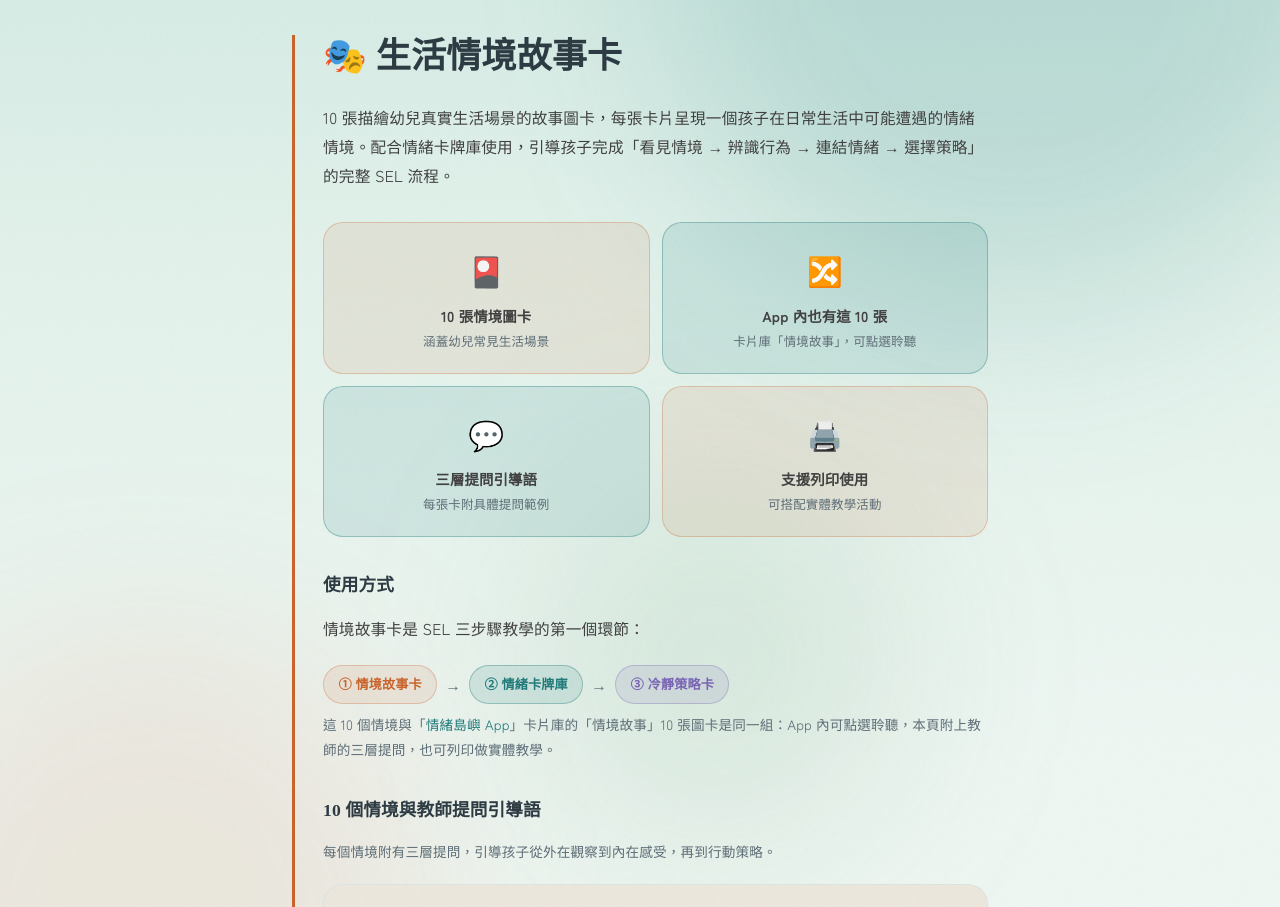
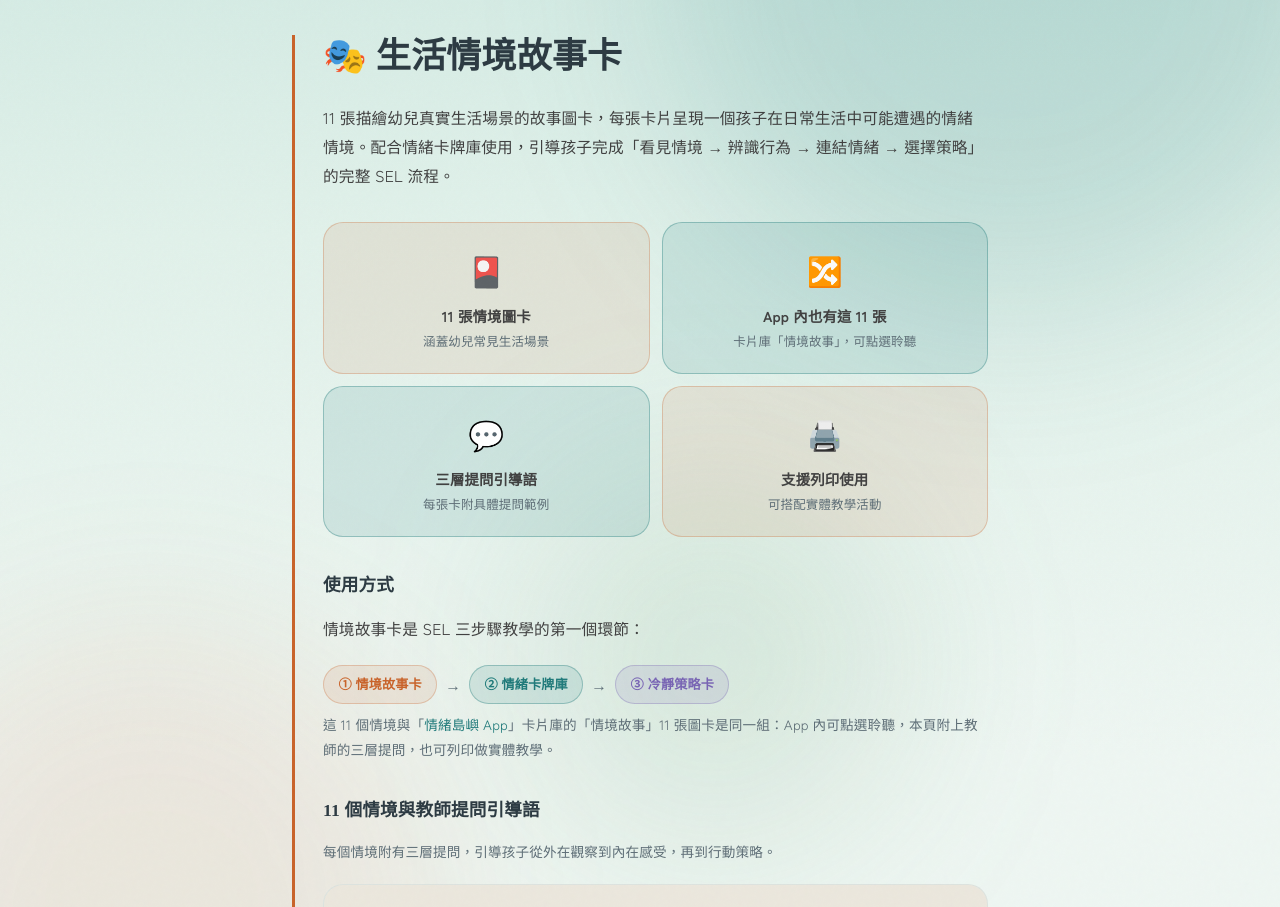
Before and after one commit to gahanglee/gahanglee.github.io, a Jekyll site: the page built from pages/portfolio/situation-cards.html, in a window 1280 px wide and 1400 px high. Shown: the part 144-1051 px from the top of the window. Built offline with Jekyll 4.4.1, drawn with Linux system fonts in a browser that asks for light colours; some of the changed text lies outside the part shown.

Commit message:
網站：卡片庫改為 68 張（情境故事 11 張，新增「老師提醒我」情境與提問）
Co-Authored-By: Claude Sonnet 5.5 <noreply@anthropic.com>
Claude-Session: https://claude.ai/code/session_011KRguWiJnMTji4t798MNHF

```diff
--- a/pages/about/teacher.html
+++ b/pages/about/teacher.html
@@ -14,7 +14,7 @@ permalink: /about/teacher/
       <p>我特別專注於 3–6 歲幼兒的社會情緒發展。情緒不只是感受，更是孩子認識自己、與他人連結的重要語言。透過教材設計、情境模擬和互動遊戲，我幫助孩子建立情緒辨識和自我調節的能力。</p>
 
       <h3>情緒島嶼 App</h3>
-      <p>為了讓更多孩子能夠用有趣的方式學習 SEL，我透過 AI 輔助開發（Vibe Coding），從零基礎完成了「我的情緒，我會照顧」這個 React Native App。App 包含 67 張情緒卡片、40 個生活情境，以及宥宥、星星、樂樂三位角色，引導孩子走過「辨識行為 → 認識情緒 → 平靜策略」三個步驟。</p>
+      <p>為了讓更多孩子能夠用有趣的方式學習 SEL，我透過 AI 輔助開發（Vibe Coding），從零基礎完成了「我的情緒，我會照顧」這個 React Native App。App 包含 68 張情緒卡片、40 個生活情境，以及宥宥、星星、樂樂三位角色，引導孩子走過「辨識行為 → 認識情緒 → 平靜策略」三個步驟。</p>
 
       <h3>我的教學信念</h3>
       <p>支持孩子最重要的環境是家庭。因此，家長的賦能和教師的合作，是我工作中不可或缺的一部分。我相信，當孩子、家庭和學校能夠共同建立一個理解情緒的語言，孩子就有了最好的成長基礎。</p>
--- a/pages/app.html
+++ b/pages/app.html
@@ -132,7 +132,7 @@ permalink: /app/
     <h2 class="section-title">開發細節</h2>
     <div class="contact-grid">
       <div class="c-item"><div class="c-icon">📱</div><div><h4>開發框架</h4><p>React Native (Expo)</p></div></div>
-      <div class="c-item"><div class="c-icon">🗂️</div><div><h4>情緒卡片</h4><p>67 張，分 5 組：身體反應 13、情緒臉孔 11、冷靜策略 25、日常生活 8、情境故事 10；圖像為 Canva AI 生成</p></div></div>
+      <div class="c-item"><div class="c-icon">🗂️</div><div><h4>情緒卡片</h4><p>68 張，分 5 組：身體反應 13、情緒臉孔 11、冷靜策略 25、日常生活 8、情境故事 11；圖像為 Canva AI 生成</p></div></div>
       <div class="c-item"><div class="c-icon">🎬</div><div><h4>情緒挑戰</h4><p>6 層、7 種情緒、40 個生活情境</p></div></div>
       <div class="c-item"><div class="c-icon">🌈</div><div><h4>調節情緒</h4><p>看圖選原因、選心情（四張臉）、四個幼兒版短句引導，再從策略卡選一個方法；不舒服的情緒可再一起安撫情緒精靈</p></div></div>
       <div class="c-item"><div class="c-icon">🗣️</div><div><h4>語音練習</h4><p>六階句型：從「誰→做日常的事」逐步到「誰→覺得→因為」，全部用圖卡；念到哪一格，句子條就輕輕亮起</p></div></div>
--- a/pages/portfolio.html
+++ b/pages/portfolio.html
@@ -11,12 +11,12 @@ permalink: /portfolio/
     <div class="portfolio-grid" style="grid-template-columns:repeat(auto-fill,minmax(260px,1fr))">
       <div class="p-card" style="cursor:default">
         <div class="p-thumb" style="background:linear-gradient(135deg,rgba(107,155,138,0.12),rgba(31,122,122,0.10))">🏝️</div>
-        <div class="p-body"><h4>我的情緒，我會照顧</h4><p>React Native SEL App，67 張情緒卡片（5 組）、40 個生活情境、三步驟引導。</p></div>
+        <div class="p-body"><h4>我的情緒，我會照顧</h4><p>React Native SEL App，68 張情緒卡片（5 組）、40 個生活情境、三步驟引導。</p></div>
         <div class="p-foot"><span class="p-tag p-tag-orange">App</span><span style="font-size:0.68rem;color:var(--text-muted)">React Native</span></div>
       </div>
       <div class="p-card" style="cursor:default">
         <div class="p-thumb" style="background:rgba(107,155,138,0.09)">😊</div>
-        <div class="p-body"><h4>情緒卡片組</h4><p>可列印情緒辨識教具，與 App 卡片庫同一組 67 張（身體反應、情緒臉孔、冷靜策略、日常活動、情境故事），適合 3–6 歲幼兒。</p></div>
+        <div class="p-body"><h4>情緒卡片組</h4><p>可列印情緒辨識教具，與 App 卡片庫同一組 68 張（身體反應、情緒臉孔、冷靜策略、日常活動、情境故事），適合 3–6 歲幼兒。</p></div>
         <div class="p-foot"><span class="p-tag p-tag-teal">教具</span><span style="font-size:0.68rem;color:var(--text-muted)">可列印</span></div>
       </div>
       <div class="p-card" style="cursor:default">
@@ -33,7 +33,7 @@ permalink: /portfolio/
         <div class="p-thumb" style="background:rgba(107,155,138,0.09)">🎭</div>
         <div class="p-body">
           <h4>生活情境故事卡</h4>
-          <p>10 個情境故事卡，附教師提問引導語，配合情緒辨識使用。</p>
+          <p>11 個情境故事卡，附教師提問引導語，配合情緒辨識使用。</p>
         </div>
         <div class="p-foot"><span class="p-tag p-tag-orange">情境卡</span><span style="font-size:0.68rem;color:var(--teal)">查看詳情 →</span></div>
       </a>
--- a/pages/portfolio/situation-cards.html
+++ b/pages/portfolio/situation-cards.html
@@ -8,17 +8,17 @@ permalink: /portfolio/situation-cards/
   <article class="detail-article" style="border-left:3px solid var(--orange);padding-left:1.75rem;max-width:720px">
     <h1 class="detail-title">🎭 生活情境故事卡</h1>
     <div class="detail-content">
-      <p>10 張描繪幼兒真實生活場景的故事圖卡，每張卡片呈現一個孩子在日常生活中可能遭遇的情緒情境。配合情緒卡牌庫使用，引導孩子完成「看見情境 → 辨識行為 → 連結情緒 → 選擇策略」的完整 SEL 流程。</p>
+      <p>11 張描繪幼兒真實生活場景的故事圖卡，每張卡片呈現一個孩子在日常生活中可能遭遇的情緒情境。配合情緒卡牌庫使用，引導孩子完成「看見情境 → 辨識行為 → 連結情緒 → 選擇策略」的完整 SEL 流程。</p>
 
       <div style="display:grid;grid-template-columns:1fr 1fr;gap:0.75rem;margin:2rem 0">
         <div style="background:var(--orange-soft);border:1.5px solid var(--orange-dim);border-radius:var(--radius);padding:1.25rem;text-align:center">
           <div style="font-size:1.8rem;margin-bottom:0.4rem">🎴</div>
-          <div style="font-weight:700;font-size:0.9rem">10 張情境圖卡</div>
+          <div style="font-weight:700;font-size:0.9rem">11 張情境圖卡</div>
           <div style="font-size:0.78rem;color:var(--text-muted)">涵蓋幼兒常見生活場景</div>
         </div>
         <div style="background:var(--teal-soft);border:1.5px solid var(--teal-dim);border-radius:var(--radius);padding:1.25rem;text-align:center">
           <div style="font-size:1.8rem;margin-bottom:0.4rem">🔀</div>
-          <div style="font-weight:700;font-size:0.9rem">App 內也有這 10 張</div>
+          <div style="font-weight:700;font-size:0.9rem">App 內也有這 11 張</div>
           <div style="font-size:0.78rem;color:var(--text-muted)">卡片庫「情境故事」，可點選聆聽</div>
         </div>
         <div style="background:var(--teal-soft);border:1.5px solid var(--teal-dim);border-radius:var(--radius);padding:1.25rem;text-align:center">
@@ -42,9 +42,9 @@ permalink: /portfolio/situation-cards/
         <span style="color:var(--text-muted)">→</span>
         <span style="background:rgba(120,100,180,0.12);color:#7864b4;padding:0.4rem 0.9rem;border-radius:99px;font-size:0.82rem;font-weight:700;border:1.5px solid rgba(120,100,180,0.3)">③ 冷靜策略卡</span>
       </div>
-      <p style="font-size:0.85rem;color:var(--text-muted);margin-bottom:2rem">這 10 個情境與「<a href="/app/">情緒島嶼 App</a>」卡片庫的「情境故事」10 張圖卡是同一組：App 內可點選聆聽，本頁附上教師的三層提問，也可列印做實體教學。</p>
+      <p style="font-size:0.85rem;color:var(--text-muted);margin-bottom:2rem">這 11 個情境與「<a href="/app/">情緒島嶼 App</a>」卡片庫的「情境故事」11 張圖卡是同一組：App 內可點選聆聽，本頁附上教師的三層提問，也可列印做實體教學。</p>
 
-      <h3>10 個情境與教師提問引導語</h3>
+      <h3>11 個情境與教師提問引導語</h3>
       <p style="font-size:0.85rem;color:var(--text-muted);margin-bottom:1.25rem">每個情境附有三層提問，引導孩子從外在觀察到內在感受，再到行動策略。</p>
 
       <div style="display:flex;flex-direction:column;gap:1.25rem;margin-bottom:2.5rem">
@@ -199,6 +199,21 @@ permalink: /portfolio/situation-cards/
           </div>
         </div>
 
+        <div style="background:var(--bg);border:1.5px solid var(--border);border-radius:var(--radius);overflow:hidden">
+          <div style="background:var(--orange-soft);padding:0.85rem 1.2rem;display:flex;align-items:center;gap:0.75rem;border-bottom:1px solid var(--orange-dim)">
+            <span style="font-size:1.5rem">🖍️</span>
+            <div><span style="font-size:0.7rem;color:var(--orange);font-weight:700;text-transform:uppercase;letter-spacing:0.08em">情境 11</span><div style="font-weight:700;font-size:0.95rem">老師提醒我</div></div>
+          </div>
+          <div style="padding:1rem 1.2rem">
+            <p style="font-size:0.82rem;color:var(--text-muted);margin-bottom:0.85rem">在幼兒園教室裡，小朋友拿了朋友的蠟筆，老師蹲下來平靜地提醒他。</p>
+            <div style="display:flex;flex-direction:column;gap:0.5rem">
+              <div style="font-size:0.78rem"><span style="background:var(--teal-soft);color:var(--teal);padding:1px 7px;border-radius:6px;font-weight:700;margin-right:6px">觀察</span>「你看老師蹲下來，在跟誰說話？蠟筆在哪裡？小朋友的手和臉怎麼了？」</div>
+              <div style="font-size:0.78rem"><span style="background:var(--orange-soft);color:var(--orange);padding:1px 7px;border-radius:6px;font-weight:700;margin-right:6px">感受</span>「他現在心裡可能覺得怎麼樣？可以從情緒卡裡找一張，每個人的感覺可以不一樣。」</div>
+              <div style="font-size:0.78rem"><span style="background:rgba(120,100,180,0.12);color:#7864b4;padding:1px 7px;border-radius:6px;font-weight:700;margin-right:6px">策略</span>「如果是你，可以怎麼做？可以把蠟筆還給朋友，也可以從冷靜策略卡找一個方法。」</div>
+            </div>
+          </div>
+        </div>
+
       </div>
 
       <h3>下載與列印</h3>
```
Also changed, not shown: index.html (+4 -4 lines).
